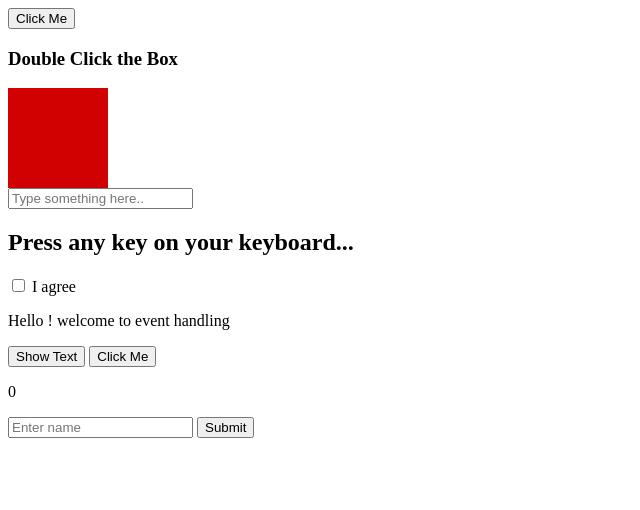
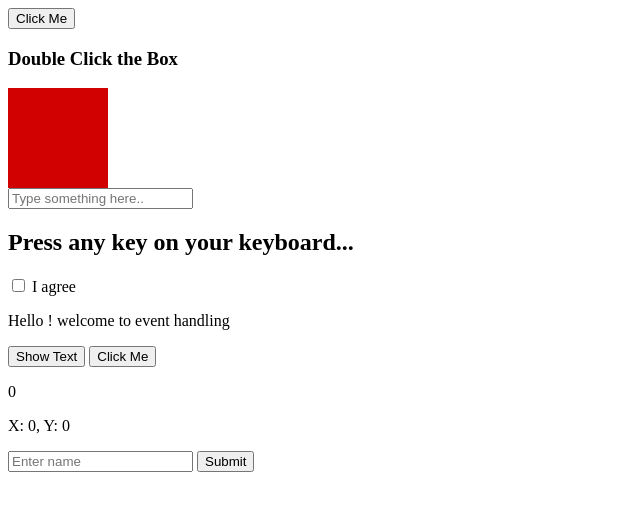
Before and after one commit to saurabh163/learn-js, a plain HTML site: page dailya practice code/Oct_22_Event_handling/index.html in a window 1280 px wide. Both pictures are taken after a click on the button "Hide Text". Shown: the whole page, without its empty margins (0-640 px from the left). Drawn offline with Linux system fonts and the light colour scheme.

Commit message:
coordinate event

```diff
--- a/dailya practice code/Oct_22_Event_handling/index.html
+++ b/dailya practice code/Oct_22_Event_handling/index.html
@@ -29,6 +29,9 @@
   <button id="countBtn">Click Me</button>
   <p id="count">0</p>
 
+  <p id="coords">Move your mouse...</p>
+
+
   <form id="myForm">
     <input type="text" placeholder="Enter name" />
     <button type="submit">Submit</button>
--- a/dailya practice code/Oct_22_Event_handling/script.js
+++ b/dailya practice code/Oct_22_Event_handling/script.js
@@ -112,3 +112,12 @@ btN.addEventListener("click", function() {
   num++;
   count.textContent = num;
 });
+
+
+//coordinates show karna //
+
+const coords = document.getElementById("coords");
+
+document.addEventListener("mousemove", function(event) {
+  coords.textContent = `X: ${event.clientX}, Y: ${event.clientY}`;
+});
```
